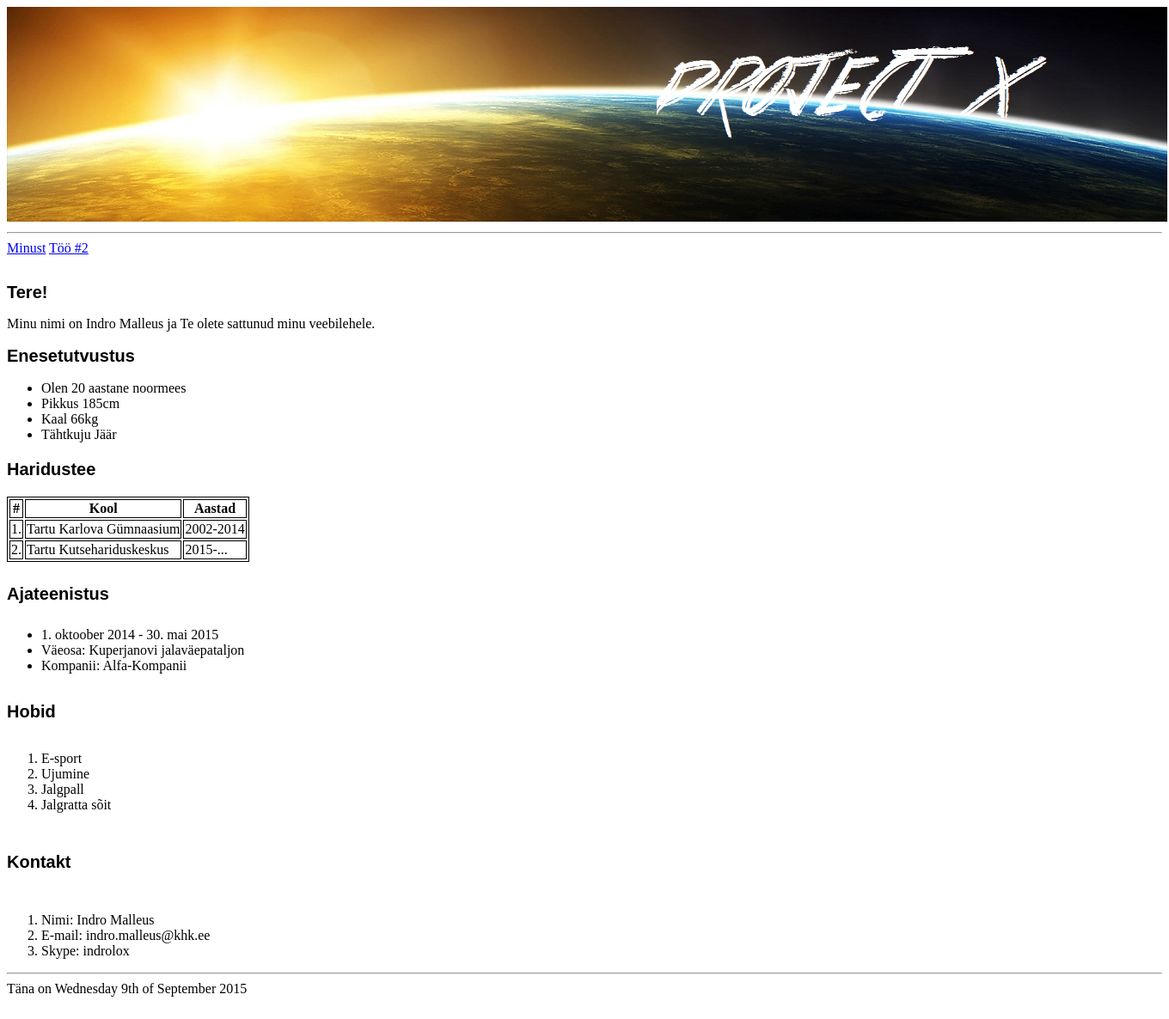
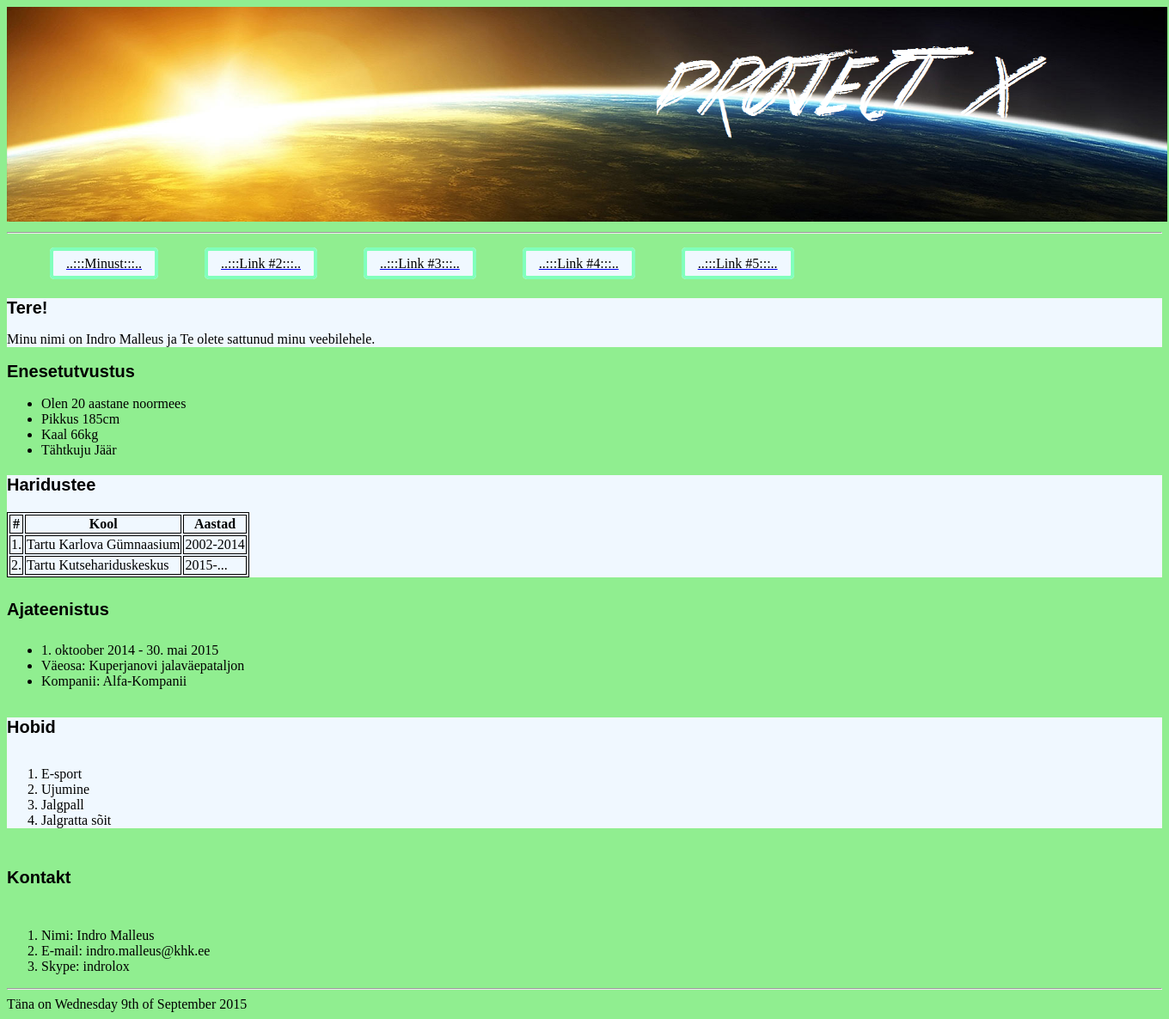
Before and after one commit to theindro/projectx, a PHP site: page / in a window 1360 px wide. Shown: the whole page at 86% size. Before the commit the page ends 1160 px from the top, so only its background shows below. Run offline with PHP 8.4, Linux system fonts and the light colour scheme.

Commit message:
1420586-102897730 kasuta CSS

```diff
--- a/index.php
+++ b/index.php
@@ -10,15 +10,22 @@
 <body>
 <img src="assets/img/banner.png" style="width:1350px;height:250px;" >
 <hr>
+<br>
 
-<a href="/index.php"><span>Minust</span></a>
-<a href="/too2.php"><span>Töö #2</span></a>
+<a href="/index.php"><span><div2>..:::Minust:::..</div2></span></a>
+<a href="/too2.php"><span><div2>..:::Link #2:::..</div2></span></a>
+<a href="/too3.php"><span><div2>..:::Link #3:::..</div2></span></a>
+<a href="/too4.php"><span><div2>..:::Link #4:::..</div2></span></a>
+<a href="/too5.php"><span><div2>..:::Link #5:::..</div2></span></a>
 
 <br>
 <br>
 
+<div>
 <h1>Tere!</h1>
 <p>Minu nimi on Indro Malleus ja Te olete sattunud minu veebilehele.</p>
+    </div>
+
 <h2>Enesetutvustus</h2>
 <!-- Teen siia unordered listi -->
 <ul>
@@ -27,6 +34,8 @@
     <li>Kaal 66kg</li>
     <li>Tähtkuju Jäär</li>
 </ul>
+
+<div>
 <h3>Haridustee</h3>
 <table>
     <tr>
@@ -45,12 +54,16 @@
         <td>2015-...</td>
     </tr>
 </table>
+    </div>
+
 <h4>Ajateenistus</h4>
 <ul>
     <li>1. oktoober 2014 - 30. mai 2015</li>
     <li>Väeosa: Kuperjanovi jalaväepataljon</li>
     <li>Kompanii: Alfa-Kompanii</li>
 </ul>
+
+<div>
 <h5>Hobid</h5>
 <ol>
     <li>E-sport</li>
@@ -58,6 +71,7 @@
     <li>Jalgpall</li>
     <li>Jalgratta sõit</li>
 </ol>
+    </div>
 <h6>Kontakt</h6>
 <ol>
     <li>Nimi: Indro Malleus</li>
--- a/stylesheet.css
+++ b/stylesheet.css
@@ -25,3 +25,28 @@ h5 {
 h6 {
     font-size: 20px; font-family: sans-serif;
 }
+
+div {
+    background-color: aliceblue;
+        }
+
+span {
+    color: black;
+}
+
+div2 {
+    border: 4px solid green;
+    border-radius: 5px;
+    border-color: #81ffbc;
+    background-color: aliceblue;
+    text-decoration: none;
+    margin-left: 50px;
+    padding-top: 6px;
+    padding-right: 15px;
+    padding-bottom: 6px;
+    padding-left: 15px;
+    }
+
+body {
+    background-color: lightgreen;
+}
```
